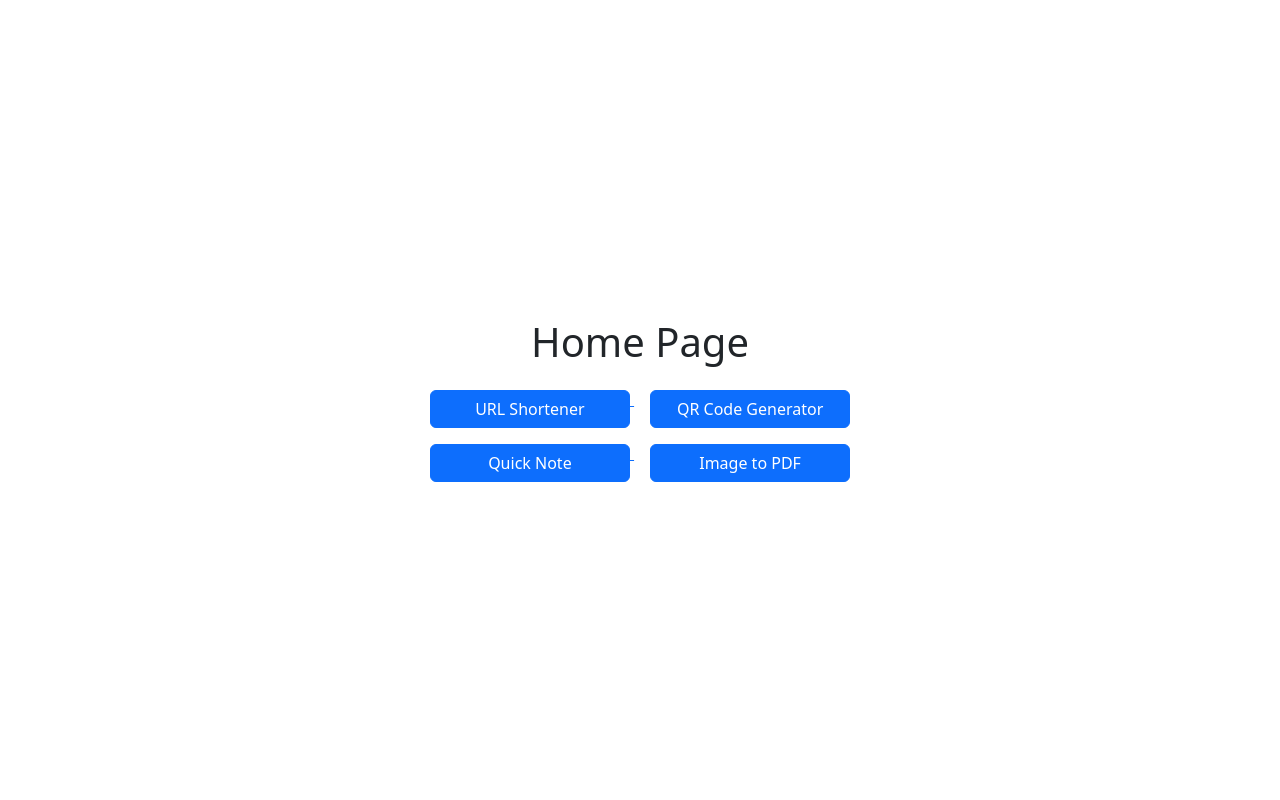
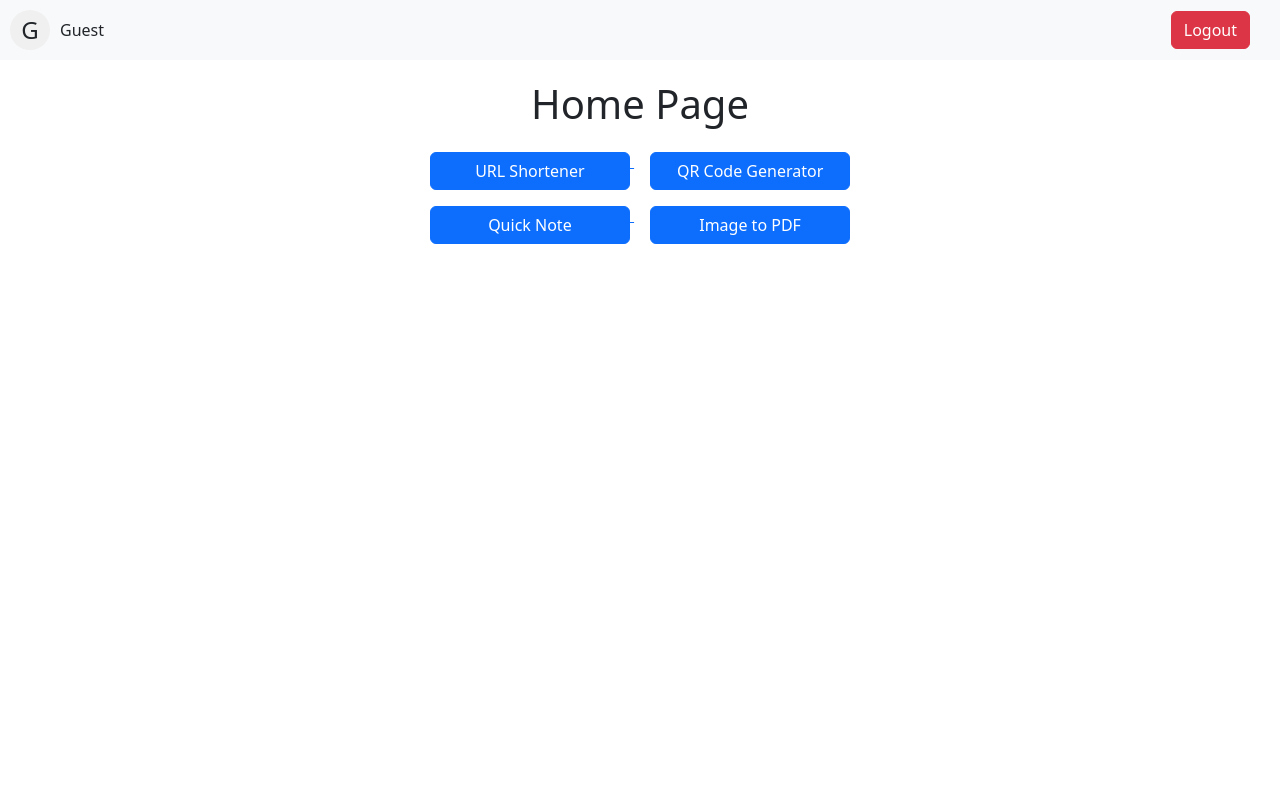
Before and after one commit to umutayaz658/Utility, a Django app: page / in a window 1280 px wide. Run offline with Django 5.2, Linux system fonts and the light colour scheme.

```diff
--- a/app/templates/main/main_page.html
+++ b/app/templates/main/main_page.html
@@ -7,13 +7,66 @@
     <link href="https://cdn.jsdelivr.net/npm/bootstrap@5.3.3/dist/css/bootstrap.min.css" rel="stylesheet"
           integrity="sha384-QWTKZyjpPEjISv5WaRU9OFeRpok6YctnYmDr5pNlyT2bRjXh0JMhjY6hW+ALEwIH" crossorigin="anonymous">
     <style>
+        body {
+            margin: 0;
+            padding: 0;
+        }
+        .header {
+            width: 100%;
+            display: flex;
+            justify-content: space-between;
+            align-items: center;
+            padding: 10px;
+            position: fixed;
+            top: 0;
+            left: 0;
+            z-index: 100;
+            background-color: #f8f9fa;
+        }
+        .user-info {
+            display: flex;
+            align-items: center;
+        }
+        .user-icon {
+            width: 40px;
+            height: 40px;
+            border-radius: 50%;
+            background-color: #f0f0f0;
+            display: inline-flex;
+            align-items: center;
+            justify-content: center;
+            font-size: 24px;
+            margin-right: 10px;
+        }
+        .btn-logout {
+            margin-right: 20px;
+        }
+        .content {
+            margin-top: 80px; /* Başlık sabit olduğu için içeriği biraz aşağı kaydırıyoruz */
+        }
         .btn-custom {
             width: 200px;
         }
     </style>
 </head>
-<body class="d-flex flex-column justify-content-center align-items-center" style="height: 100vh;">
-    <div class="container text-center">
+<body>
+    <div class="header">
+        <!-- Sol üst köşe: Kullanıcı bilgileri -->
+        <div class="user-info">
+            <div class="user-icon" id="user-icon">
+                <span id="user-initial">{{ username.0|upper }}</span> <!-- Username'in ilk harfi -->
+            </div>
+            <span id="username">{{ username }}</span> <!-- Kullanıcı adı -->
+        </div>
+
+        <!-- Sağ üst köşe: Logout butonu -->
+        <div>
+            <a href="{% url 'logout' %}" class="btn btn-danger btn-logout">Logout</a>
+        </div>
+    </div>
+
+    <!-- İçerik kısmı -->
+    <div class="container text-center content">
         <h1>Home Page</h1>
         <a href="{% url 'url_home' %}">
             <button type="button" class="btn btn-primary mt-3 btn-custom">URL Shortener</button>
@@ -30,6 +83,7 @@
             <button type="button" class="btn btn-primary mt-3 ms-3 btn-custom">Image to PDF</button>
         </a>
     </div>
+
     <script src="https://cdn.jsdelivr.net/npm/bootstrap@5.3.3/dist/js/bootstrap.bundle.min.js"
             integrity="sha384-YvpcrYf0tY3lHB60NNkmXc5s9fDVZLESaAA55NDzOxhy9GkcIdslK1eN7N6jIeHz"
             crossorigin="anonymous"></script>
--- a/app/urls.py
+++ b/app/urls.py
@@ -3,6 +3,10 @@ from . import views
 
 urlpatterns = [
     path('', views.home, name='home'),
+
+    path('login/', views.login_view, name='login'),
+    path('logout/', views.logout_view, name='logout'),
+    path('register/', views.register_view, name='register'),
 
     path('url/', views.url_home, name='url_home'),
     path('url/user_urls/', views.user_urls, name='user_urls'),
--- a/app/views.py
+++ b/app/views.py
@@ -8,14 +8,58 @@ from django.shortcuts import render, redirect
 import requests
 from django.views.decorators.csrf import csrf_exempt
 
-token = "eyJhbGciOiJIUzI1NiIsInR5cCI6IkpXVCJ9.eyJ0b2tlbl90eXBlIjoiYWNjZXNzIiwiZXhwIjoxNzI2NzMwMDAxLCJpYXQiOjE3MjY2NDM2MDEsImp0aSI6IjA0YWFlNzNhNzRlOTQ4NmNhZmY1ODIyOWU3OTg1YmY0IiwidXNlcl9pZCI6MX0.xVm1Df-Y2fXRdpDUc6o3hAebOQBiAYcJmsQBq0m3Mx4"
+token = "eyJhbGciOiJIUzI1NiIsInR5cCI6IkpXVCJ9.eyJ0b2tlbl90eXBlIjoiYWNjZXNzIiwiZXhwIjoxNzI2ODE5ODM3LCJpYXQiOjE3MjY3MzM0MzcsImp0aSI6Ijc5N2Q4ZDE2OTAxNzQ4MGY4MjljNjRlZTEwNGI2NTlhIiwidXNlcl9pZCI6MX0.xj53uHOvkL-vOJ3PwiK4vlLRja8LowmyEzoqN1fVazM"
+
+
+# USER VIEWS: STARTS
+
+def register_view(request):
+    if request.method == 'POST':
+        username = request.POST.get('username')
+        password = request.POST.get('password')
+        response = requests.post(f'http://167.71.39.190:8000/api/register/',
+                                 json={'username': username, 'password': password})
+        if response.status_code == 201:
+            return redirect('login')
+        elif response.status_code == 400 and response.json().get('error') == 'User already exists':
+            error_message = 'This username is used.'
+            return render(request, 'user/register.html', {'error': error_message})
+        else:
+            return render(request, 'user/register.html', {'error': 'An error occurred. Please try again.'})
+    return render(request, 'user/register.html')
+
+
+def login_view(request):
+    if request.method == 'POST':
+        username = request.POST.get('username')
+        password = request.POST.get('password')
+        response = requests.post(f'http://167.71.39.190:8000/api/login/',
+                                 json={'username': username, 'password': password})
+        if response.status_code == 200:
+            request.session['username'] = username
+            return redirect('home')
+        else:
+            error_message = response.json().get('message', 'Invalid login informations.')
+            return render(request, 'user/login.html', {'error': error_message})
+    return render(request, 'user/login.html')
+
+
+def logout_view(request):
+    response = requests.post(f'http://167.71.39.190:8000/api/logout/')
+    if response.status_code == 200:
+        request.session.flush()
+        return redirect('login')
+    return HttpResponse(f"Error: {response.json().get('message')}", status=response.status_code)
+
+# USER VIEWS: ENDS
 
 
 # MAIN PAGES VIEWS: STARTS
 
 
 def home(request):
-    return render(request, 'main/main_page.html')
+    username = request.session.get('username', 'Guest')
+    return render(request, 'main/main_page.html', {'username': username})
 
 
 # MAIN PAGES VIEWS: ENDS
```
Also changed, not shown: app/templates/user/login.html (added, +26 -0 lines), app/templates/user/register.html (added, +27 -0 lines), utility/settings.py (+6 -2 lines).
